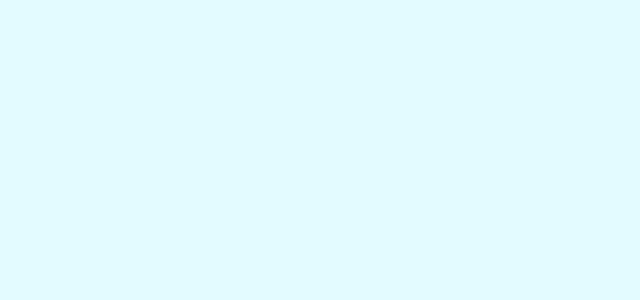
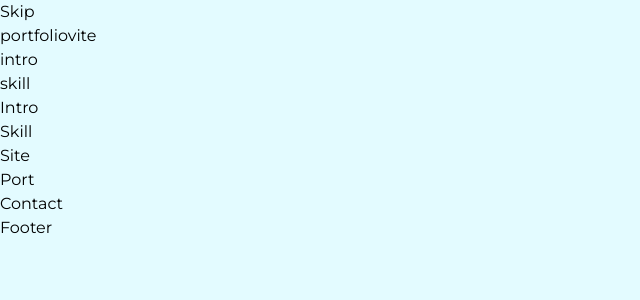
Before and after one commit to sini1004/PORTFOLIO, a React (Create React App) app: page / in a window 1280 px wide. Shown: the top 300 px of the page, without its empty margins (0-640 px from the left). Built offline with nearby package versions, Linux system fonts and the light colour scheme; a small style sheet from the web is missing; a web font is replaced by a local one.

Commit message:
app return 부분 수정, header 구조잡기

```diff
--- a/src/App.js
+++ b/src/App.js
@@ -4,11 +4,13 @@ import { BrowserRouter, Route, Routes } from "react-router-dom";
 import HomeView from './views/HomeView';
 
 const App = () => {
-  <BrowserRouter>
-    <Routes>
-      <Route path="/" element={HomeView}></Route>
-    </Routes>
-  </BrowserRouter>
+  return (
+    <BrowserRouter>
+      <Routes>
+        <Route path="/" element={<HomeView />}></Route>
+      </Routes>
+    </BrowserRouter>
+  )
 }
 
 export default App;
--- a/src/components/Header.jsx
+++ b/src/components/Header.jsx
@@ -7,6 +7,15 @@ const Header = () => {
                 <div className="header__logo">
                     <a href="/">portfolio<em>vite</em></a>
                 </div>
+                <nav className="hader__nav">
+                    <ul>
+                        <li><a href="#">intro</a></li>
+                        <li><a href="#">skill</a></li>
+                    </ul>
+                </nav>
+                <div className="header__nav__mobile" id="headerToggle">
+                    <span></span>
+                </div>
             </div>
         </header>
     )
```
